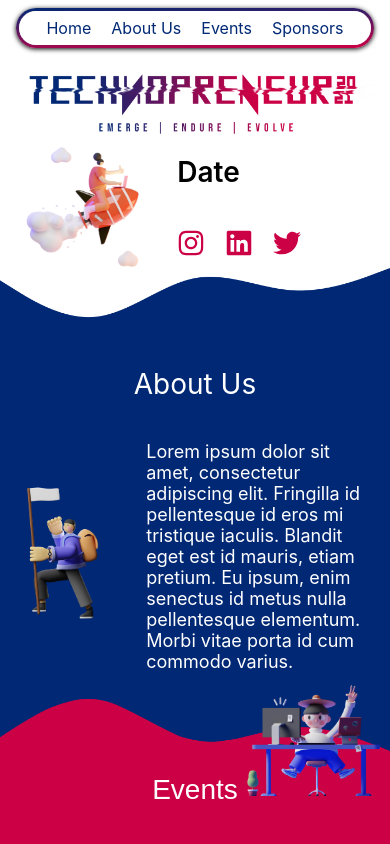
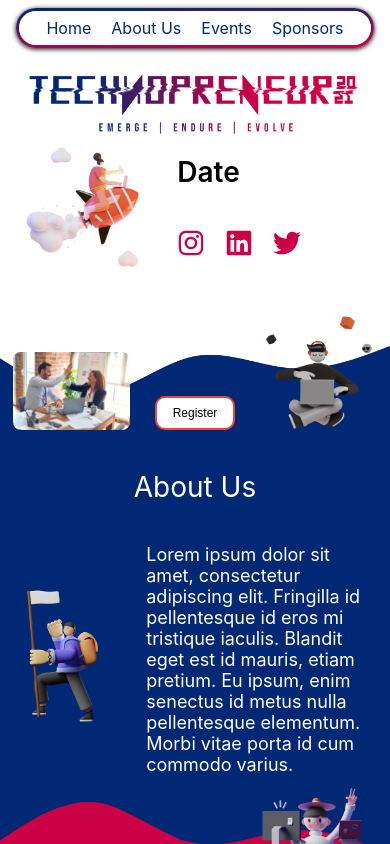
Before and after one commit to rindishkrishna/technopreneur, a React (Create React App) app: page / in a window 390 px wide. Shown: the top 844 px of the page. Built offline with nearby package versions, Linux system fonts and the light colour scheme.

Commit message:
Added top-row for about section

```diff
--- a/src/Components/LandingPage/About/About.css
+++ b/src/Components/LandingPage/About/About.css
@@ -2,7 +2,6 @@
     width: 100%;
     background-color: #002874;
     color: #fff;
-    padding-top: 40px;
   }
 
 .col {
@@ -10,6 +9,57 @@
     flex-direction: column;
     margin-top: -20px;
 }
+
+.top-row {
+    display: flex;
+    flex-direction: row;
+    justify-content: space-around;
+    width: 100%;
+    align-items: flex-end;
+    margin-bottom: 40px;
+    margin-top: -24%;
+}
+
+.top-vector {
+    width: 25%;
+    height: auto;
+
+}
+
+.meet-img {
+    width: 25%;
+    height: auto;
+    border-radius: 8px;
+}
+
+.about-button {
+    background-color: #cc0045; /* Green */
+    border: none;
+    color: white;
+
+    text-align: center;
+    text-decoration: none;
+    display: inline-block;
+    font-size: 16px;
+
+    transition-duration: 0.4s;
+    cursor: pointer;
+    border-radius: 10px;
+    padding-top: 0.5rem;
+    padding-bottom: 0.5rem;
+    padding-right: 2rem;
+    padding-left: 2rem;
+    margin-top: 1rem;
+  }
+  .about-button1 {
+    background-color: white;
+    color: black;
+    border: 2px solid #f44336;
+  }
+  .about-button1:hover {
+    background-color: #f44336;
+    color: white;
+  }
 
 .headerContent {
     align-self: center;
@@ -58,87 +108,15 @@
     margin-top: -5px;
 }
 
-.topRow {
-    display: flex;
-    flex-direction: row;
-    width: 100%;
-    height: 100%;
-    justify-content: space-between;
-    align-items: center;
-}
-
-.outerTop {
-    position: absolute;
-    bottom: -250px;
-    width: 100%;
-    height: 35%;
-}
-
-.register-btn {
-    min-width: 100px;
-    align-self: center;
-    min-height: 30px;
-    width: 40%;
-    height: 40%;
-    font-size: 22px;
-    background-color: #fff;
-    border: none;
-    border-radius: 8px;
-}
-
-.top-section {
-    width: 100%;
-}
-
-.topVector {
-    max-width: 100%;
-    height: auto;
-}
-
-.meet-outer {
-    width: 60%;
-    height: 100%;
-    margin-left: 80px;
-}
-
-.meet {
-    max-width: 60%;
-    height: auto;
-    border-radius: 22px;
-    border: 9px solid #FFFFFF;
-}
-
-.vector-top {
-    width: 33%;
-}
 
 @media only screen and (max-width: 1100px) {
     .row {
         margin-bottom: -70px;
     }
 }
-
-@media only screen and (max-width: 950px){
-    .outerTop {
-        bottom: -110px;
-    }
-}
-
 @media only screen and (max-width: 850px) {
 
-    .meet-outer {
-        margin-left: 40px;
-    }
-    .meet {
-        max-width: 70%;
-        border: 6px solid #FFFFFF;
-    }
-    .topVector {
-        max-width: 100%;
-    }
-    .register-btn {
-        font-size: 16px;
-    }
+
     .textStyle {
         font-size: 22px;
     }
@@ -158,32 +136,31 @@
 }
 
 @media only screen and (max-width: 650px) {
-    .outerTop {
-        top: 12%;
-    }
-    .meet {
-        max-width: 75%;
-        border: 3px solid #FFFFFF;
-    }
-    .register-btn {
-        font-size: 16px;
-    }
+
     .textStyle {
         font-size: 18px;
     }
     .row {
         margin-bottom: -30px;
     }
+    .about-button{
+        font-size: 12px;
+        padding-right: 1rem;
+        padding-left: 1rem;
+    }
 }
 
 @media only screen and (max-width: 450px) {
-    .outerTop {
-        top: 12%;
-        height: 15%;
-    }
+
 
     .header {
         font-size: 28px;
+    }
+    .meet-img {
+        width: 30%;
+    }
+    .top-vector {
+        width: 30%;
     }
 }
 
@@ -194,8 +171,5 @@
     .row {
         margin-bottom: -20px;
     }
-    .outerTop {
-        top: 12%;
-        height: 12%;
-    }
+
 }
--- a/src/Components/LandingPage/About/About.js
+++ b/src/Components/LandingPage/About/About.js
@@ -14,6 +14,11 @@ export default function AboutComponent(props){
             <img src={upWave} className="wave-d" alt="waveup"/>
         </div>
         <div className = "col about-container">
+            <div className="top-row">
+                <img src={meet} className="meet-img" alt="meet"/>
+                <button className="about-button1 about-button">Register</button>
+                <img src={topVector} className="top-vector" alt="top-vector" />
+            </div>
             <div className="headerContent">
                 <p className="header">
                     About Us
--- a/src/Components/LandingPage/TopSection/TopSection.css
+++ b/src/Components/LandingPage/TopSection/TopSection.css
@@ -20,6 +20,7 @@
     flex-direction: row;
     justify-content: space-around;
     align-items: center;
+    margin-bottom: 20%;
 }
 
 .rocket-section {
```
